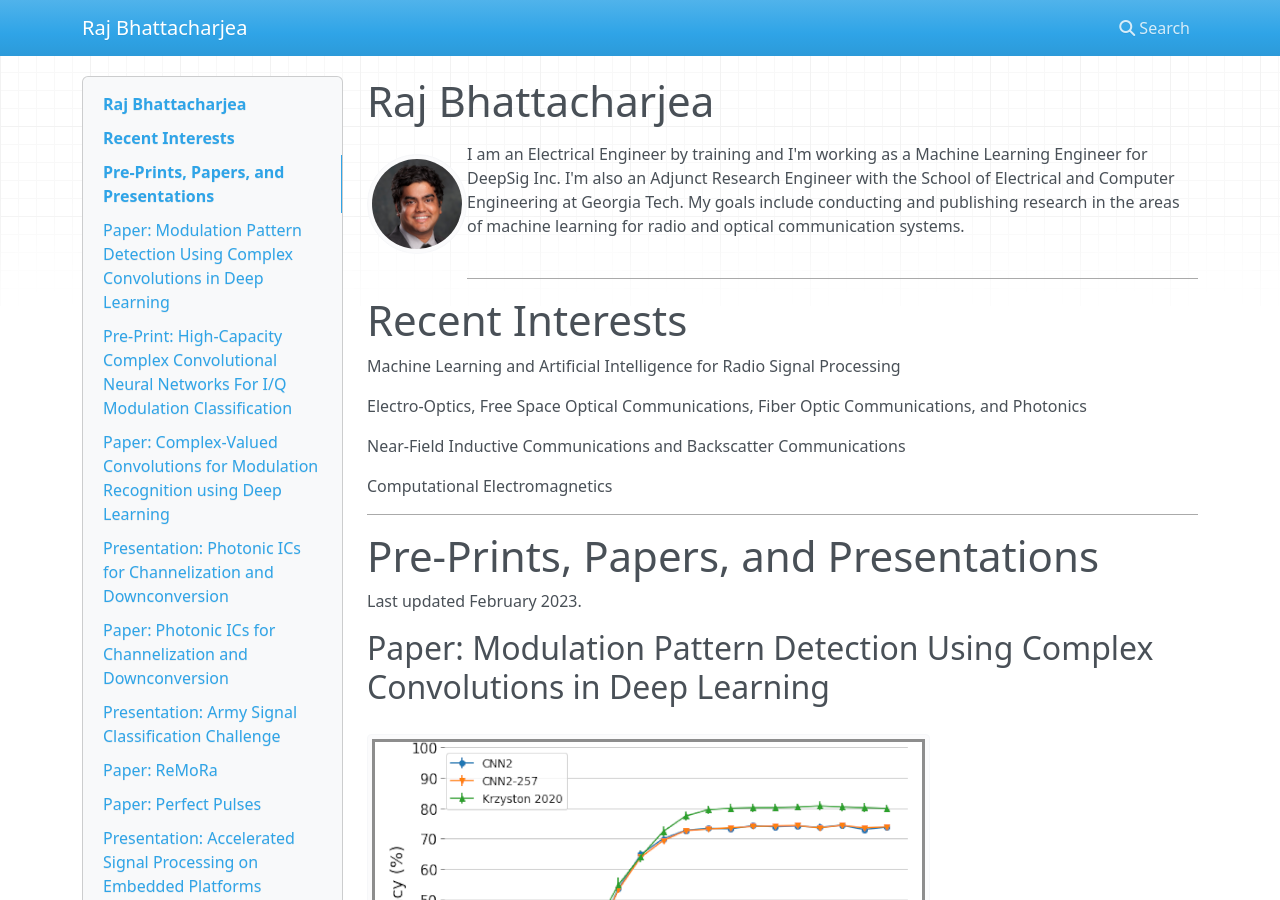
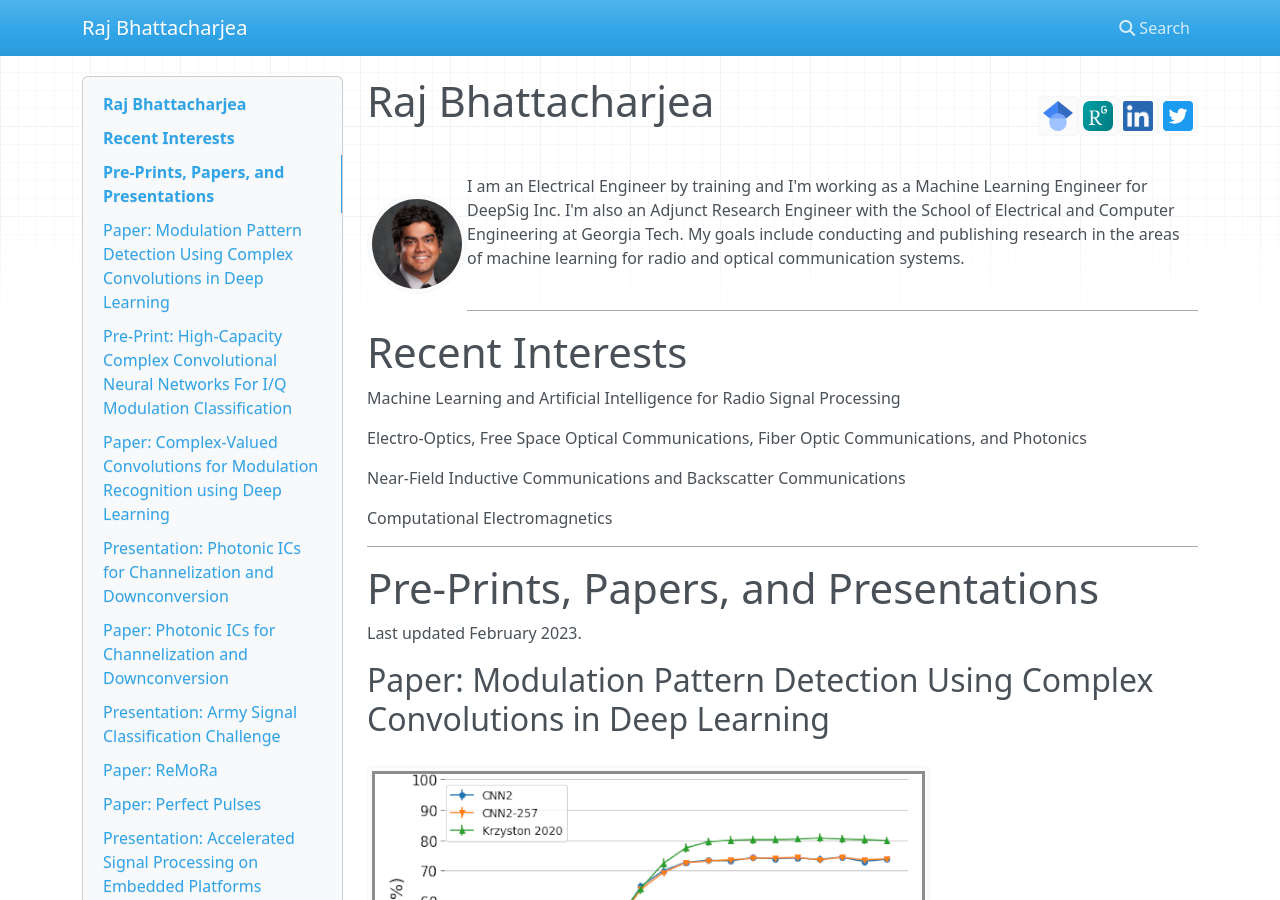
Before and after one commit to rajb245/rajb245.github.io, an MkDocs documentation site: the page built from docs/index.md, in a window 1280 px wide and 900 px high. Built offline with MkDocs 1.6.1, drawn with Linux system fonts in a browser that asks for light colours; nearby versions of some CDN libraries.

Commit message:
Add socials

```diff
--- a/docs/index.md
+++ b/docs/index.md
@@ -3,7 +3,8 @@
 date: 2023-02-03 10:20
 Category: About Me
 ---
-# Raj Bhattacharjea
+# Raj Bhattacharjea [![Twitter Profile](images/socials_twitter.png)](https://twitter.com/rajb245){: style="float:right;width:40px;height:40px"} [![LinkedIn Profile](images/socials_linkedin.png)](https://www.linkedin.com/in/raj-bhattacharjea/){: style="float:right;width:40px;height:40px"} [![ResearchGate Profile](images/socials_researchgate.png)](https://www.researchgate.net/profile/Raj_Bhattacharjea){: style="float:right;width:40px;height:40px"} [![Google Scholar Profile](images/socials_googlescholar.svg)](https://scholar.google.com/citations?user=kDQoTnUAAAAJ&hl=en){: style="float:right;width:40px;height:40px"}
+<br/>
 <!-- ![Picture of Raj Bhattacharjea](images/RajBhattacharjea_Nov2015_square_200px.png){: style="float:left;border-radius:50%;padding-right:10px;width:100px;height:100px"} -->
 ![Picture of Raj Bhattacharjea](images/RajBhattacharjea_Nov2015_square_200px.png){: style="float:left;border-radius:50%;width:100px;height:100px"}
 
```
Also changed, not shown: docs/images/socials_googlescholar.svg (added), docs/images/socials_linkedin.png (added), docs/images/socials_researchgate.png (added), docs/images/socials_twitter.png (added), site/images/socials_googlescholar.svg (added), site/images/socials_linkedin.png (added), site/images/socials_researchgate.png (added), site/images/socials_twitter.png (added), site/index.html, 1 other file.
